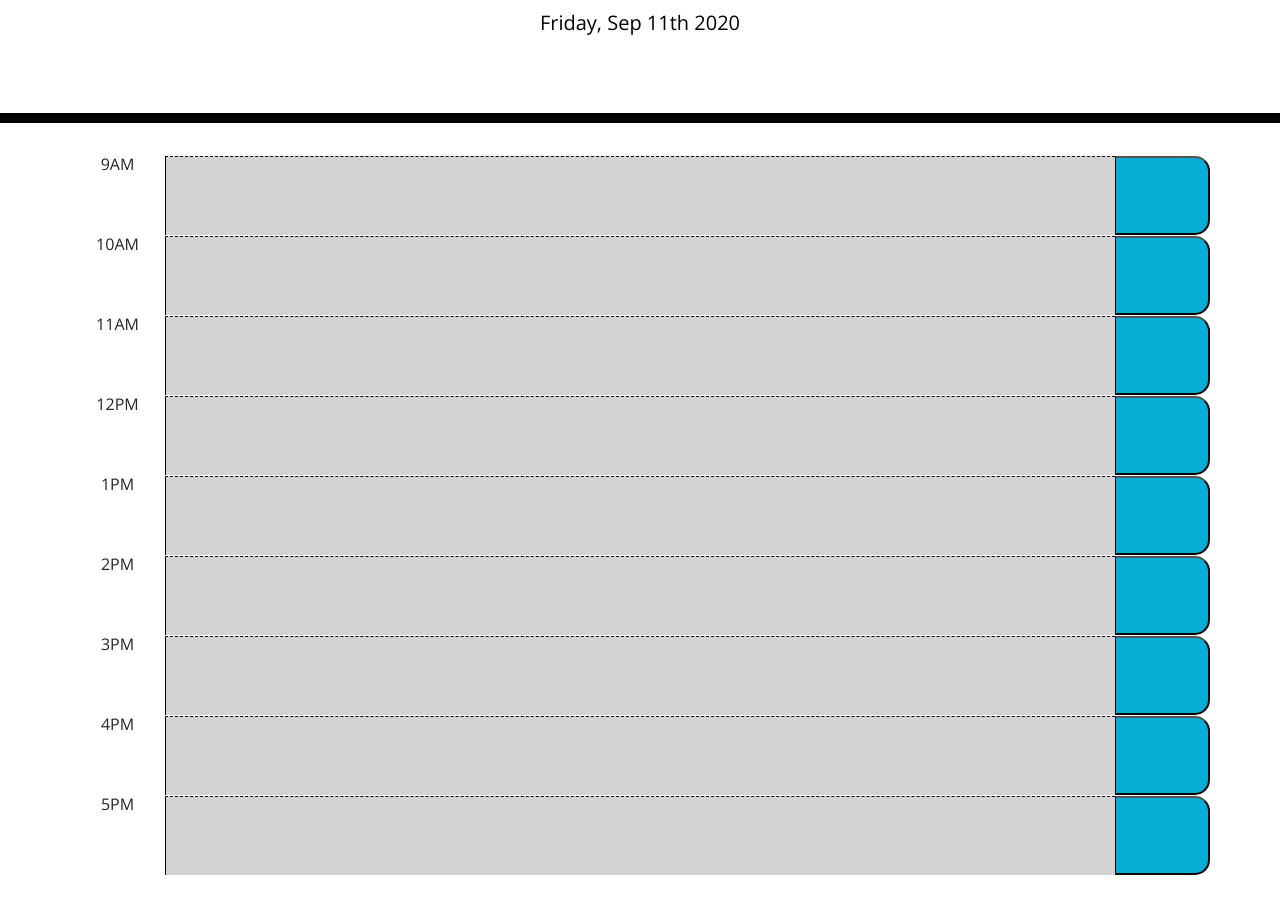
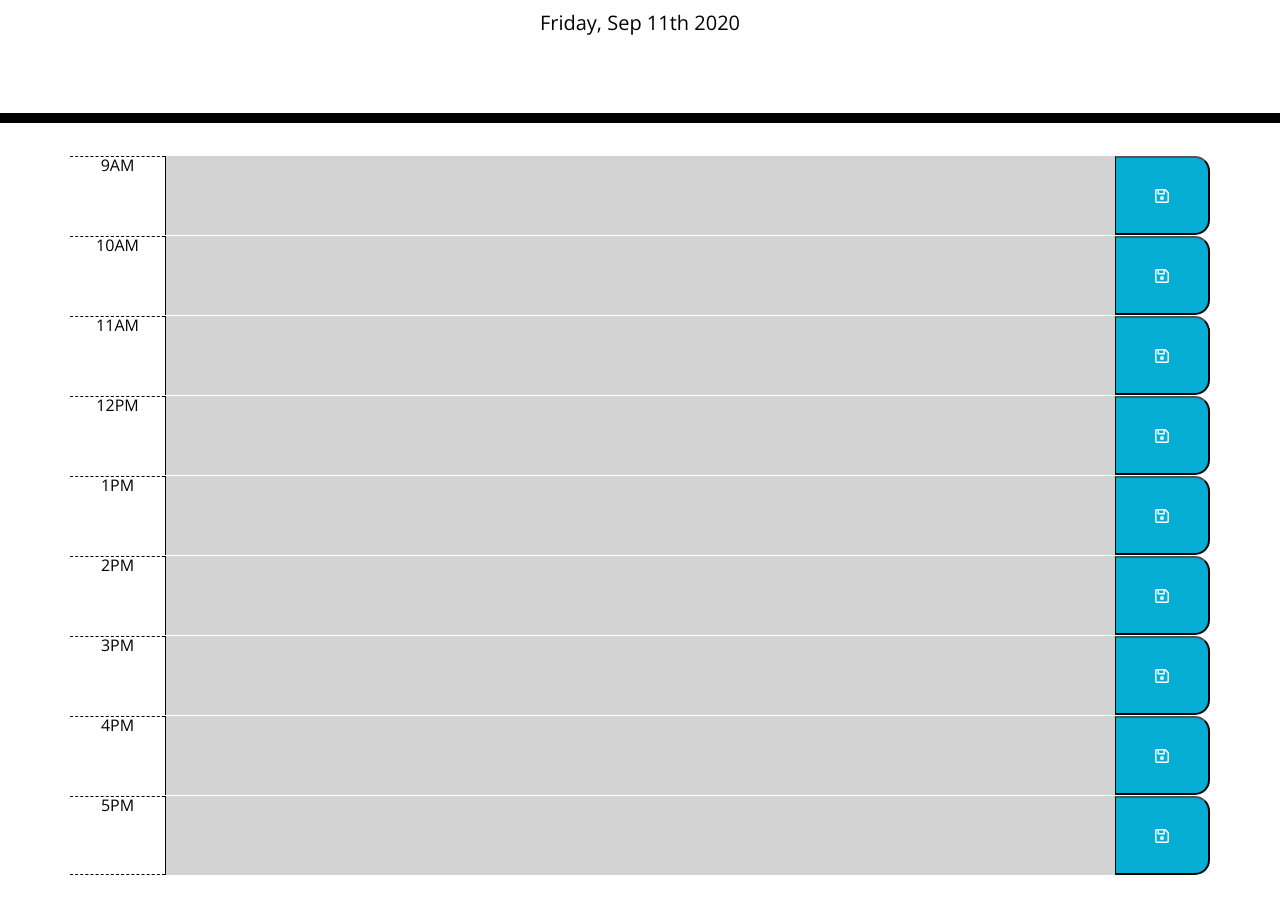
Before and after one commit to rachelkline/WorkDayScheduler, a plain HTML site: page index.html in a window 1280 px wide. Shown: the part 181-1094 px from the top of the page. Drawn offline with nearby package versions, Linux system fonts and the light colour scheme.

Commit message:
Updated CSS and localStorage properly working

```diff
--- a/index.html
+++ b/index.html
@@ -10,6 +10,7 @@
     integrity="sha384-50oBUHEmvpQ+1lW4y57PTFmhCaXp0ML5d60M1M7uH2+nqUivzIebhndOJK28anvf" crossorigin="anonymous" />
   <link href="https://fonts.googleapis.com/css?family=Open+Sans&display=swap" rel="stylesheet" />
   <link rel="stylesheet" href="style.css" />
+  <script src="https://kit.fontawesome.com/f53a07ee43.js" crossorigin="anonymous"></script>
   <title>Work Day Scheduler</title>
 </head>
 
@@ -22,50 +23,50 @@
   <div class="container">
     <!-- Timeblocks go here -->
     <!-- 9 rows for 9-5 -->
-    <div id="calendar-row1" class="time-block row">
-      <div id="time1" class="col-md-1">9AM</div>
-      <textarea rows="3" id="text-entry1" class="hour col-md-10"></textarea>
-      <button id="saveBtn1" class="saveBtn col-md-1"></button>
+    <div id="calendar-row1" class="time-block row calendar-row">
+      <div id="time1" class="col-md-1 hour">9AM</div>
+      <textarea rows="3" id="text-entry1" class="col-md-10"></textarea>
+      <button id="saveBtn1" class="col-md-1 saveBtn"><i class="far fa-save"></i></button>
     </div>
-    <div id="calendar-row2" class="time-block row">
-      <div id="time2" class="col-md-1">10AM</div>
-      <textarea rows="3" id="text-entry2" class="hour col-md-10"></textarea>
-      <button id="saveBtn2" class="saveBtn col-md-1"></button>
+    <div id="calendar-row2" class="time-block row calendar-row">
+      <div id="time2" class="col-md-1 hour">10AM</div>
+      <textarea rows="3" id="text-entry2" class="col-md-10"></textarea>
+      <button id="saveBtn2" class="col-md-1 saveBtn"><i class="far fa-save"></i></button>
     </div>
-    <div id="calendar-row3" class="time-block row">
-      <div id="time3" class="col-md-1">11AM</div>
-      <textarea rows="3" id="text-entry3" class="hour col-md-10"></textarea>
-      <button id="saveBtn3" class="saveBtn col-md-1"></button>
+    <div id="calendar-row3" class="time-block row calendar-row">
+      <div id="time3" class="col-md-1 hour">11AM</div>
+      <textarea rows="3" id="text-entry3" class="col-md-10"></textarea>
+      <button id="saveBtn3" class="col-md-1 saveBtn"><i class="far fa-save"></i></button>
     </div>
-    <div id="calendar-row4" class="time-block row">
-      <div id="time4" class="col-md-1">12PM</div>
-      <textarea rows="3" id="text-entry4" class="hour col-md-10"></textarea>
-      <button id="saveBtn4" class="saveBtn col-md-1"></button>
+    <div id="calendar-row4" class="time-block row calendar-row">
+      <div id="time4" class="col-md-1 hour">12PM</div>
+      <textarea rows="3" id="text-entry4" class="col-md-10"></textarea>
+      <button id="saveBtn4" class="col-md-1 saveBtn"><i class="far fa-save"></i></button>
     </div>
-    <div id="calendar-row5" class="time-block row">
-      <div id="time5" class="col-md-1">1PM</div>
-      <textarea rows="3" id="text-entry5" class="hour col-md-10"></textarea>
-      <button id="saveBtn5" class="saveBtn col-md-1"></button>
+    <div id="calendar-row5" class="time-block row calendar-row">
+      <div id="time5" class="col-md-1 hour">1PM</div>
+      <textarea rows="3" id="text-entry5" class="col-md-10"></textarea>
+      <button id="saveBtn5" class="col-md-1 saveBtn"><i class="far fa-save"></i></button>
     </div>
-    <div id="calendar-row6" class="time-block row">
-      <div id="time6" class="col-md-1">2PM</div>
-      <textarea rows="3" id="text-entry6" class="hour col-md-10"></textarea>
-      <button id="saveBtn6" class="saveBtn col-md-1"></button>
+    <div id="calendar-row6" class="time-block row calendar-row">
+      <div id="time6" class="col-md-1 hour">2PM</div>
+      <textarea rows="3" id="text-entry6" class="col-md-10"></textarea>
+      <button id="saveBtn6" class="col-md-1 saveBtn"><i class="far fa-save"></i></button>
     </div>
-    <div id="calendar-row7" class="time-block row">
-      <div id="time7" class="col-md-1">3PM</div>
-      <textarea rows="3" id="text-entry7" class="hour col-md-10"></textarea>
-      <button id="saveBtn7" class="saveBtn col-md-1"></button>
+    <div id="calendar-row7" class="time-block row calendar-row">
+      <div id="time7" class="col-md-1 hour">3PM</div>
+      <textarea rows="3" id="text-entry7" class="col-md-10"></textarea>
+      <button id="saveBtn7" class="col-md-1 saveBtn"><i class="far fa-save"></i></button>
     </div>
-    <div id="calendar-row8" class="time-block row">
-      <div id="time8" class="col-md-1">4PM</div>
-      <textarea rows="3" id="text-entry8" class="hour col-md-10"></textarea>
-      <button id="saveBtn8" class="saveBtn col-md-1"></button>
+    <div id="calendar-row8" class="time-block row calendar-row">
+      <div id="time8" class="col-md-1 hour">4PM</div>
+      <textarea rows="3" id="text-entry8" class="col-md-10"></textarea>
+      <button id="saveBtn8" class="col-md-1 saveBtn"><i class="far fa-save"></i></button>
     </div>
-    <div id="calendar-row9" class="time-block row">
-      <div id="time9" class="col-md-1">5PM</div>
-      <textarea rows="3" id="text-entry9" class="hour col-md-10"></textarea>
-      <button id="saveBtn9" class="saveBtn col-md-1"></button>
+    <div id="calendar-row9" class="time-block row calendar-row">
+      <div id="time9" class="col-md-1 hour">5PM</div>
+      <textarea rows="3" id="text-entry9" class="col-md-10"></textarea>
+      <button id="saveBtn9" class="col-md-1 saveBtn"><i class="far fa-save"></i></button>
     </div>
 
     <div class="container-fluid">
--- a/script.js
+++ b/script.js
@@ -12,26 +12,25 @@ var workHours = {
 };
 
 $(document).ready(function () {
+    displayDateDay();
     //retrieve items from local storage when the page loads
     if (!localStorage.getItem('workHours')) {
         updateCalendar(workHours);
     } else {
         updateCalendar(JSON.parse(localStorage.getItem('workHours')));
     }
+
 });
     //Add the date to the page using moments.js
     var time = moment().format('LT');
     console.log(time);
 
-displayDateDay();
-
-//function to display current date/day
+    //display current date/day using moment.js
     function displayDateDay() {
         var weekDay = moment().format("dddd");
         var date = moment().format("MMM Do YYYY");
         $("#currentDay").append(weekDay + ", " + date);
         console.log(weekDay + date);
-
     }
 
     //for loop to determine what time blocks get what classes
@@ -53,6 +52,7 @@ for (var property in workHours) {
         hourProgress++;
     }
 
+    //when the button is clicked, the user input is saved to that specific time block
     $("button").click(function () {
         value = $(this).siblings("textarea").val();
         hourValue = $(this).siblings("div").text();
@@ -60,6 +60,7 @@ $("button").click(function () {
         saveUserInput(hourValue, value);
     })
 
+    //change the text to physical numbers in military time
     function hourFromHourValue(hourValue) {
         switch (hourValue) {
             case "9AM": return 9;
@@ -75,7 +76,7 @@ function hourFromHourValue(hourValue) {
     }
 
 
-function loadDataset() {
+    function Dataset() {
         result = localStorage.getItem("workHours")
         return (result ? result : workHours);
     }
@@ -89,41 +90,21 @@ function saveToLS(dayObj) {
     }
 
     function saveUserInput(hourValue, val) {
-    if (!localStorage.getItem("workHours")) {
+        if(!localStorage.getItem('workHours')) {
             initializeLS();
         }
 
 
-    var workDay = JSON.parse(localStorage.getItem("workHours"));
+        var workDay = JSON.parse(localStorage.getItem('workHours'));
         workDay[hourValue] = val
 
         saveToLS(workDay);
 
     }
 
-function updateCalendar(dayObject) {
-    $(".calendar-row").each(function (index) {
+    function updateCalendar(hourObj) {
+        $(".calendar-row").each(function(index) {
             var res = $(this).children("div");
-        $(this).children("textarea").text(dayObject[res.text()]);
+            $(this).children("textarea").text(hourObj[res.text()]);
         })
     }
-
-
-
-
-// var key = "9am";
-// var task = "This is an example note!";
-
-// var timeBlocks = ["9am", "10am", "11am", "5pm"]
-
-// for (var i=0; i < timeBlocks.length; i++) {
-//     var task = localStorage.getItem(timeBlocks[i]);
-//     // change text of relavent timeBlock to task here
-// }
-
-// //timeBlock: "9am" -> "5pm"
-// //tawsk: any String
-// function saveTask(timeBlock,task) {
-//     localStorage.setItem(timeBlock, task);
-// }
-// You're setting the timeBlock back to local storage, so if one thing is changed everything else will stay but that one thing will change
--- a/style.css
+++ b/style.css
@@ -36,15 +36,17 @@ textarea{
   border-top: 1px solid white;;
 }
 
+#time9 {
+  border-bottom: 1px dashed #000000;
+}
+
 .hour {
   background-color: #ffffff;
   color: #000000;
   border-top: 1px dashed #000000;
 }
 
-#text-entry-9 {
-  border-bottom: 1px dashed #000000;
-}
+
 
 .past {
   background-color: #d3d3d3;
@@ -69,7 +71,7 @@ textarea{
   color: white;
 }
 
-.saveBtn i:hover {
+.saveBtn:hover {
   font-size: 20px;
   transition: all .3s ease-in-out;
 }
```
Lines whose indentation alone changed are shown as unchanged.
